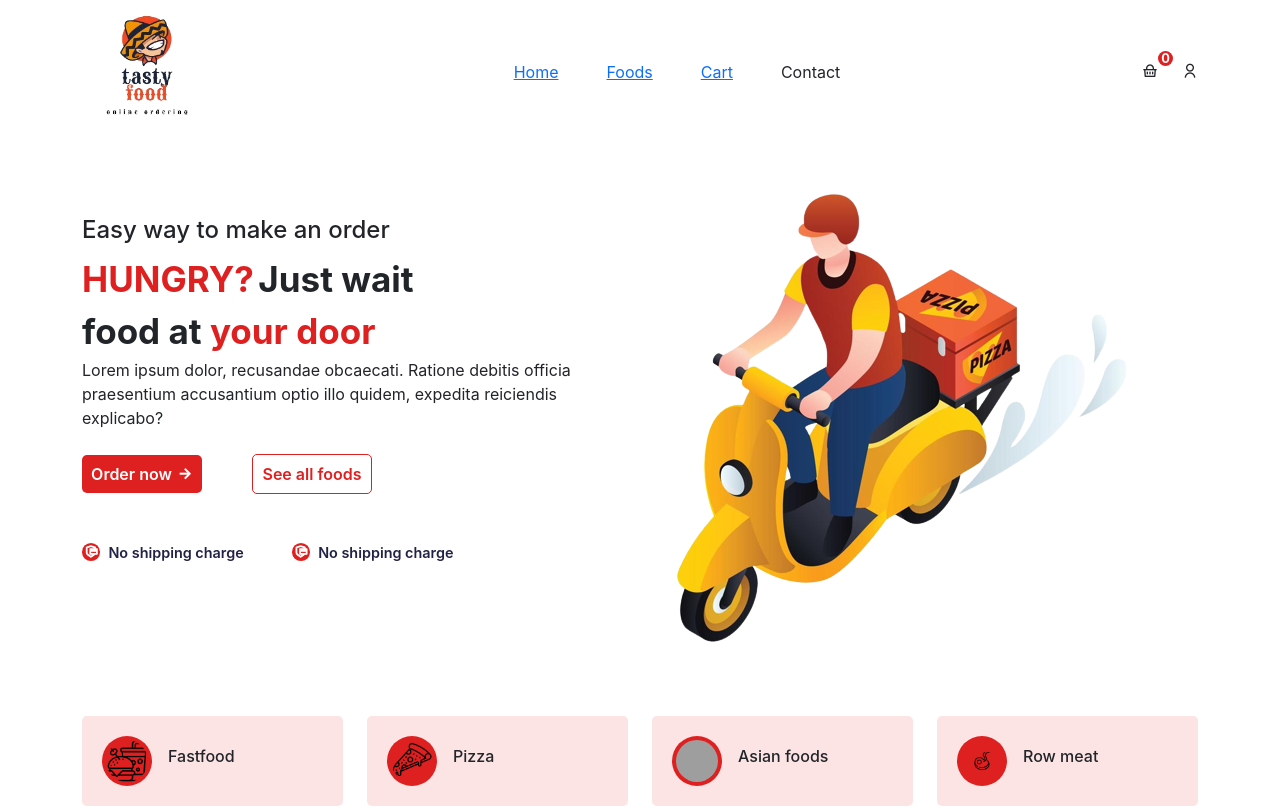
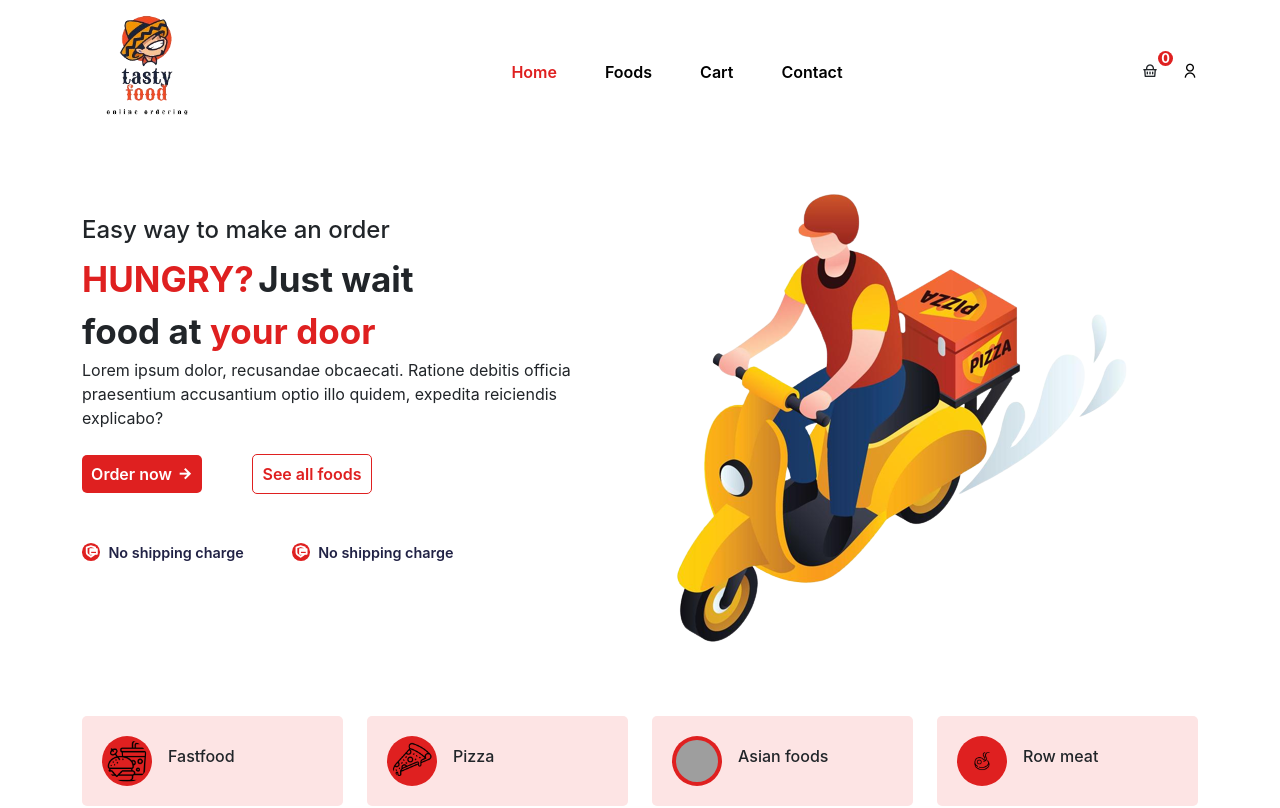
Before and after one commit to miladprogramer/react-food-order, a React (Create React App) app: page /home in a window 1280 px wide. Shown: the top 808 px of the page. Built offline with nearby package versions, Linux system fonts and the light colour scheme; grey boxes are pictures that could not be loaded.

Commit message:
complete edit

```diff
--- a/src/components/CartPage.jsx
+++ b/src/components/CartPage.jsx
@@ -1,17 +1,17 @@
 
 import React from 'react'
 import { Table } from 'reactstrap'
-import { UseSelector, useSelector } from 'react-redux/es/hooks/useSelector'
+import {  useSelector } from 'react-redux/es/hooks/useSelector'
 import { useDispatch } from 'react-redux'
 import { cartActions } from '../Redux/CartSlice'
 import { Link } from 'react-router-dom'
 import './Style.css'
 const CartPage = () => {
-
+    const dispatch = useDispatch();
     const cartItemList=useSelector((state)=>state.cart.cartItems)
     const totalAmount = useSelector((state) => state.cart.totalAmount);
     const { id, image01, title, price, quantity } =cartItemList;
-    const dispatch = useDispatch();
+
     const deleteItem = () => {
         dispatch(cartActions.deleteItem(id));
       };
@@ -22,8 +22,10 @@ const CartPage = () => {
 
 <h2>Your Cart</h2>
 </div>
-
-<div className='table mt-5 w-75 text-center m-auto'>
+{
+    cartItemList.length>0 ? (
+        <>
+        <div className='table mt-5 w-75 text-center m-auto'>
 <Table bordered  hoer responsive>
   <thead>
     <tr>
@@ -73,7 +75,6 @@ Delete
   </tbody>
 </Table>
 </div>
-
 <div className="cartpage-subtotal mt-4 mb-4 m-auto w-75" >
                 <h6>
                   Subtotal: $
@@ -89,6 +90,13 @@ Delete
                   </button>
                 </div>
               </div>
+        </>
+
+    ) :<h5 className='mt-5 mb-5 border text-center fw-bold p-4'>There is no item in your cart.</h5>
+}
+
+
+
     </>
   )
 }
--- a/src/components/Header.jsx
+++ b/src/components/Header.jsx
@@ -1,4 +1,4 @@
-import React from 'react'
+import {React,useState} from 'react'
 import { Container } from 'reactstrap'
 import logo from '../images/tasty food (2).png'
 import './Style.css'
@@ -10,6 +10,7 @@ const Header = () => {
   const dispatch=useDispatch()
 
   const quantity=useSelector((state) =>state.cart.totalQuantity)
+  const [tabs,setTabs]=useState("home")
 
   const toggleBasket=()=>{
     dispatch(cartUiActions.toggle())
@@ -20,18 +21,21 @@ const Header = () => {
     <div className='header  d-flex align-items-center justify-content-between'>
 <div className='header-logo'><img src={logo}/></div>
 <div className='menu d-flex mt-4 gap-5'>
-  <span><Link to="/">Home</Link></span>
-  <span><Link to="/foods">Foods</Link></span>
-  <span><Link to="/cartpage">Cart</Link></span>
-  <span>Contact</span>
+  <span>
+    <Link onClick={()=> setTabs("home")} className={`${tabs==="home" ? "tab-active" : ""}`} to="/">Home</Link></span>
+  <span><Link onClick={()=> setTabs("foods")} className={`${tabs==="foods" ? "tab-active" : ""}`} to="/foods">Foods</Link></span>
+  <span><Link onClick={()=> setTabs("cart")} className={`${tabs==="cart" ? "tab-active" : ""}`} to="/cartpage">Cart</Link></span>
+  <span><Link onClick={()=> setTabs("contact")} className={`${tabs==="contact" ? "tab-active" : ""}`} to="/cartpage">Contact</Link></span>
 </div>
 <div className='menu-icons d-flex mt-4 gap-4'>
   <span className='basket'>
     <span className='basket-badge'>{quantity}</span>
   <i className="ri-shopping-basket-line" onClick={toggleBasket}></i>
   </span>
+<Link to="/login">
+  <i className="ri-user-line"></i>
+</Link>
 
-<i className="ri-user-line"></i>
 </div>
     </div>
   </Container>
--- a/src/components/Login.jsx
+++ b/src/components/Login.jsx
@@ -2,6 +2,9 @@
 import React from 'react'
 import { Link } from 'react-router-dom'
 const Login = () => {
+    const submitHandler = (e) => {
+        e.preventDefault();
+      };
   return (
 
     <>
@@ -14,7 +17,7 @@ const Login = () => {
 <input className='w-100'  type="text" placeholder='Email' />
 <input className='w-100' type="text" placeholder='Password' />
 <div className="addToCart ">
-    <button type='submit' >Login</button>
+    <button type='submit' onClick={submitHandler}>Login</button>
 </div>
 
 </form>
--- a/src/components/Register.jsx
+++ b/src/components/Register.jsx
@@ -2,6 +2,9 @@
 import React from 'react'
 import { Link } from 'react-router-dom'
 const Register = () => {
+    const submitHandler = (e) => {
+        e.preventDefault();
+      };
   return (
 
     <>
@@ -15,7 +18,7 @@ const Register = () => {
 <input className='w-100' type="text" placeholder='Password' />
 <input className='w-100' type="text" placeholder='Password' />
 <div className="addToCart ">
-    <button type='submit' > Sign Up</button>
+    <button type='submit' onClick={submitHandler}> Sign Up</button>
 </div>
 
 </form>
--- a/src/components/Style.css
+++ b/src/components/Style.css
@@ -1,3 +1,6 @@
+a{text-decoration: none;
+color: black;
+}
 .header-logo img {
   width: 130px;
   height: 120px;
@@ -5,6 +8,12 @@
 .basket{
   position: relative;
 }
+.menu span a:hover{
+color: #df2020;
+}
+.menu span a{
+ font-weight: 600;
+  }
 .basket-badge{
   position: absolute;
   top: -8px;
```
